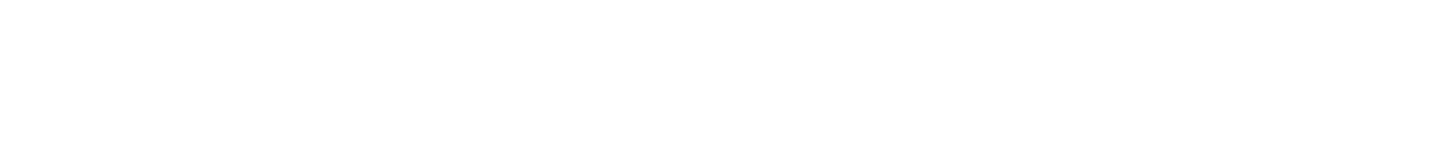
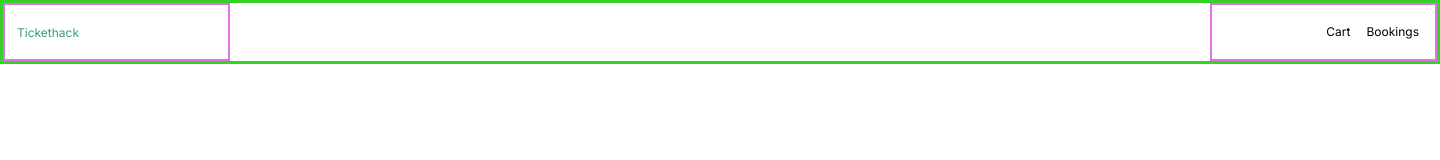
Before and after one commit to projetfcjeff/frontend-hackathon, a plain HTML site: page bookings.html in a window 1280 px wide. Shown: the whole page, 1440 px wide, since content can reach past the window. Drawn offline with Linux system fonts and the light colour scheme.

Commit message:
init header des tous les html+nav

```diff
--- a/bookings.html
+++ b/bookings.html
@@ -10,6 +10,23 @@
 </head>
 
 <body>
-
+    <section class="section">
+        <header class="header">
+            <div class="logo">
+                <a href="index.html">Tickethack</a>
+            </div>
+            <nav class="menu">
+                <ul id="menu-ul">
+                    <li class="menu-items">
+                        <a href="cart.html">Cart</a>
+                    </li>
+                    <li class="menu-items">
+                        <a href="bookings.html">Bookings</a>
+                    </li>
+                </ul>
+            </nav>
+        </header>
+        <main id = "main-cart"></main>
+    </section>
 </body>
 </html>
--- a/style.css
+++ b/style.css
@@ -6,7 +6,6 @@
     outline: 0;
     width: 227px;
     padding: 0 12px;
-    color: var(--color-green-logo);
   }
   .header,
   .logo {
@@ -19,6 +18,12 @@
     align-items: center;
     justify-content: space-between;
   }
+
+  .logo a{
+    text-decoration: none;
+    color: var(--color-green-logo)
+  }
+
   .menu {
     align-self: stretch;
     box-sizing: border-box;
```
Also changed, not shown: cart.html (+18 -1 lines), index.html (+3 -1 lines).
